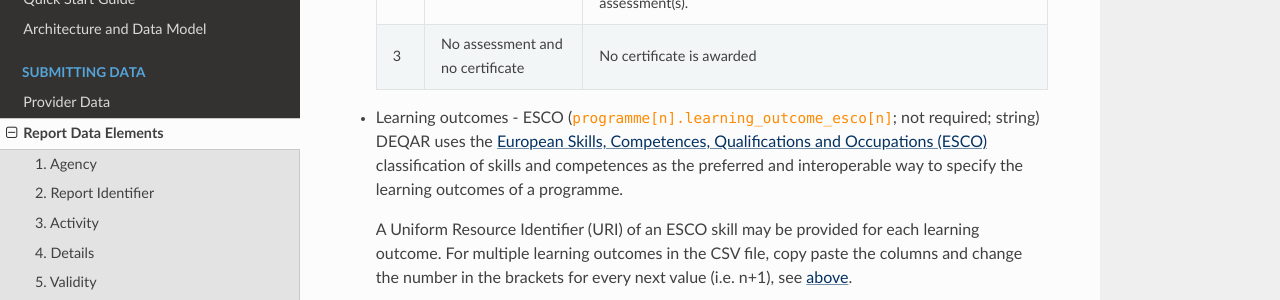
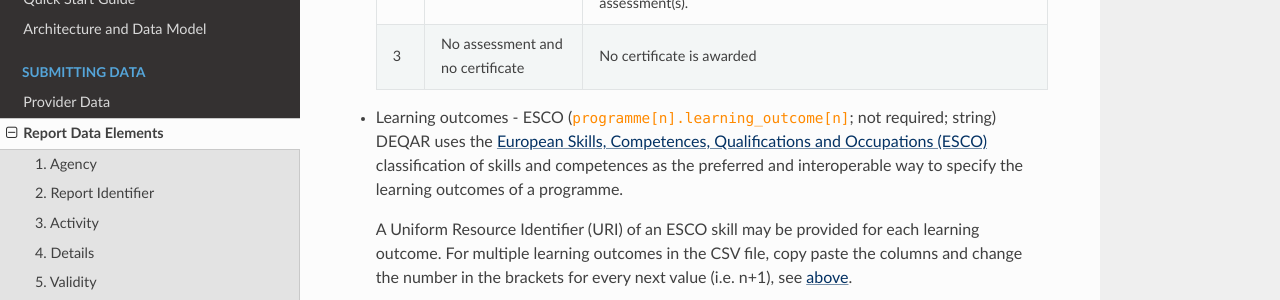
Before and after one commit to EQAR/deqar-docs, an MkDocs documentation site: the page built from docs/report_data.md, in a window 1280 px wide and 900 px high, scrolled down 14628 px. Shown: the part 150-450 px from the top of the window. Built offline with MkDocs 1.6.1, drawn with Linux system fonts in a browser that asks for light colours; nearby versions of some CDN libraries.

Commit message:
fix: field name learning outcomes (ESCO)

```diff
--- a/docs/report_data.md
+++ b/docs/report_data.md
@@ -392,7 +392,7 @@ Information on the qualification level of each programme must be provided as a s
     |3  |No assessment and no certificate |No certificate is awarded |
 
 
-* Learning outcomes - ESCO (<code>programme[n].learning_outcome_esco[n]</code>; not required; string)
+* Learning outcomes - ESCO (<code>programme[n].learning_outcome[n]</code>; not required; string)
   DEQAR uses the [European Skills, Competences, Qualifications and Occupations (ESCO)](https://esco.ec.europa.eu/en) classification of skills and competences as the preferred and interoperable way to specify the learning outcomes of a programme.
 
     A Uniform Resource Identifier (URI) of an ESCO skill may be provided for each learning outcome. For multiple learning outcomes in the CSV file, copy paste the columns and change the number in the brackets for every next value (i.e. n+1), see [above](#).
```
Also changed, not shown: 2 other files.
